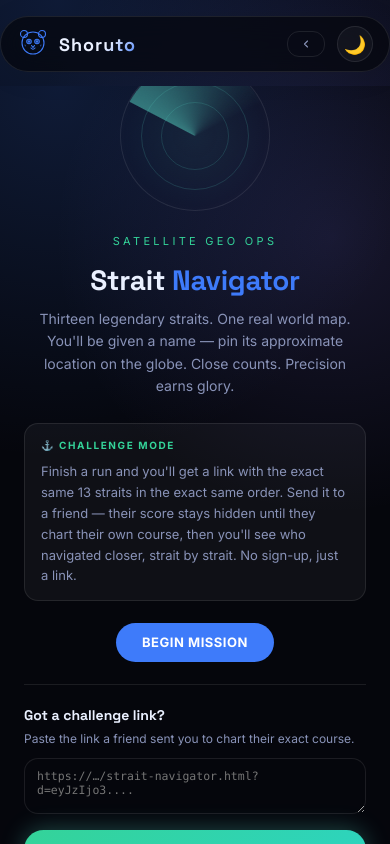
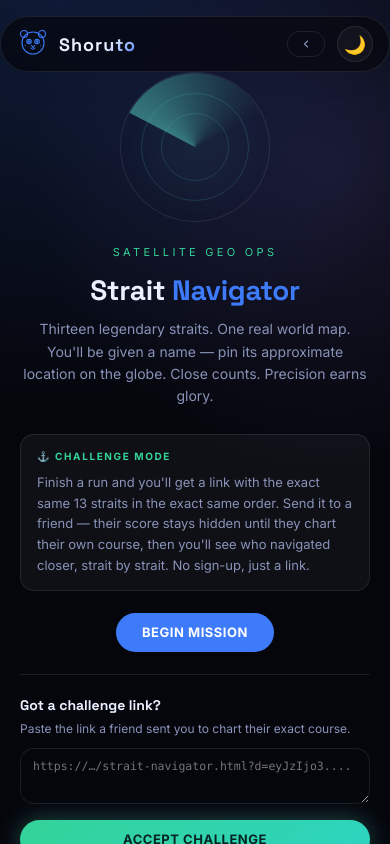
Before and after one commit to abhu001987/shorutoo, a plain HTML site: page tra.html in a window 390 px wide. Drawn offline with nearby package versions, Linux system fonts and the light colour scheme; no server answers.

Commit message:
Update tra.html

```diff
--- a/tra.html
+++ b/tra.html
@@ -31,19 +31,27 @@
 
 <style>
   /* ============================================ */
-    /* HEADER — EXACTLY MATCHES TERMS PAGE          */
-    /* transparent background, no extra border line  */
-    /* ============================================ */
+  /* HEADER — copied exactly from the Challenge-a-Friend page: fixed,
+     transparent, no border, sits on top of the page. Since it's taken
+     out of normal flow, .screen (the start/end overlays) gets top
+     padding equal to the nav's real height, synced by JS into
+     --nav-height (see syncNavHeight()) — same mechanism the Challenge
+     page uses for .page-content. The only Strait-Navigator-specific
+     addition is .nav.header-hidden, which hides the header entirely
+     while the map/gameplay screen is active (see setHeaderVisible()) —
+     the map fills the full viewport with no header to dodge. */
   .nav {
-      padding: 24px 0 20px 0;
-      border-bottom: none;        /* ← removed the line */
-      margin-bottom: 0;           /* ← no extra space */
-      background: transparent;    /* ← fully transparent */
-      transition: border-color 0.3s ease;
-      flex-shrink: 0;
+    position: fixed;
+    top: 0;
+    left: 0;
+    right: 0;
     width: 100%;
     z-index: 1000;
-      position: relative;
+    padding: 24px 0 20px 0;
+    border-bottom: none;
+    background: transparent;
+    transition: border-color 0.3s ease;
+    margin-bottom: 0;
   }
   .nav.header-hidden {
     display: none;
@@ -220,7 +228,6 @@
   @media (max-width: 600px) {
     .nav {
       padding: 16px 0 14px 0;
-        margin-bottom: 0;
     }
     .wrap {
       padding: 0 16px;
@@ -253,9 +260,8 @@
     }
   }
   /* ============================================ */
-
-    /* ============================================ */
-    /* REST OF PAGE STYLES (unchanged)              */
+  /* REST OF PAGE STYLES — RECOLORED TO MATCH      */
+  /* CONTACT PAGE (blue/violet, no gold/amber glow) */
   /* ============================================ */
 
   /* Fallback tokens — used only if theme.css fails to load */
@@ -351,6 +357,8 @@
     text-transform:uppercase;opacity:.85;flex-shrink:0;
     writing-mode:horizontal-tb;
   }
+  /* Always-visible way back to the menu while the main header is hidden
+     during gameplay — lets a player quit a run without finishing it. */
   .hud-back-btn{
     display:flex;align-items:center;justify-content:center;
     width:32px;height:32px;border-radius:50%;flex-shrink:0;
@@ -495,8 +503,12 @@
     background-image:
       radial-gradient(circle at 15% 0%, var(--glow-1), transparent 45%),
       radial-gradient(circle at 85% 20%, var(--glow-2), transparent 40%);
-      text-align:center;padding:24px;
+    text-align:center;
+    padding:calc(var(--nav-height, 92px) + 24px) 24px 24px;
     overflow-y:auto;
+  }
+  @media (max-width: 768px){
+    .screen{ padding:calc(var(--nav-height, 72px) + 20px) 20px 20px; }
   }
   .screen.hidden{display:none;}
   .panel{max-width:520px;width:100%;}
@@ -639,12 +651,12 @@
 <body>
 
 <!-- ============================================ -->
-<!-- HEADER — TRANSPARENT, NO BORDER LINE         -->
+<!-- HEADER — EXACTLY MATCHES CONTACT PAGE        -->
+<!-- Hidden only while the map/gameplay screen is active (see setHeaderVisible) -->
 <!-- ============================================ -->
 <nav class="nav" id="siteNav">
   <div class="wrap">
     <div class="nav-inner">
-      <!-- LOGO -->
       <a href="index.html" class="logo">
         <span class="mark">
           <svg viewBox="0 0 60 60" fill="none" stroke="#5B7FFF" stroke-width="2.2" stroke-linecap="round" stroke-linejoin="round">
@@ -664,17 +676,13 @@
         <span class="logo-text">Shoruto</span>
       </a>
 
-      <!-- NAVIGATION LINKS -->
       <div class="nav-links">
         <a href="index.html#why"></a>
         <a href="index.html#trending"></a>
         <a href="index.html#subjects"></a>
         <a href="blog.html"></a>
-        <a href="index.html#ai"></a>
-        <a href="index.html#faq"></a>
       </div>
 
-      <!-- RIGHT SIDE: EXIT BUTTON + THEME TOGGLE -->
       <div class="nav-cta">
         <button class="exit-btn" onclick="goBack()">
           <svg class="ic" viewBox="0 0 24 24"><path d="M15 6l-6 6 6 6"/></svg>
@@ -796,6 +804,16 @@
 
 <script src="https://cdnjs.cloudflare.com/ajax/libs/leaflet/1.9.4/leaflet.min.js"></script>
 <script>
+/* ---------------- Fixed header height sync (exact copy of the Challenge page's mechanism) ---------------- */
+function syncNavHeight() {
+  var nav = document.getElementById('siteNav');
+  if (!nav) return;
+  document.documentElement.style.setProperty('--nav-height', nav.offsetHeight + 'px');
+}
+document.addEventListener('DOMContentLoaded', syncNavHeight);
+window.addEventListener('load', syncNavHeight);
+window.addEventListener('resize', syncNavHeight);
+
 /* ---------------- Shared header: theme + navigation ---------------- */
 document.addEventListener('DOMContentLoaded', function() {
   var bg0 = getComputedStyle(document.documentElement).getPropertyValue('--bg-0').trim();
@@ -833,10 +851,14 @@ function setHeaderVisible(visible){
   var nav = document.getElementById('siteNav');
   if (!nav) return;
   nav.classList.toggle('header-hidden', !visible);
-  // #app is flex:1 in the body's flex column, so hiding/showing the nav
-  // changes how much vertical space the map viewport gets — resize the map
-  // after the reflow settles.
-  setTimeout(function(){ try { map.invalidateSize(); } catch(e){} }, 50);
+  // The header is fixed/out of flow, so #app fills the full viewport
+  // regardless — but .screen's top padding depends on --nav-height, which
+  // is only accurate while the nav is actually rendered. Re-sync it here
+  // after the reflow settles, same call the map resize already waits for.
+  setTimeout(function(){
+    syncNavHeight();
+    try { map.invalidateSize(); } catch(e){}
+  }, 50);
 }
 
 /* ---------------- Strait data ---------------- */
```
Lines whose indentation alone changed are shown as unchanged.
